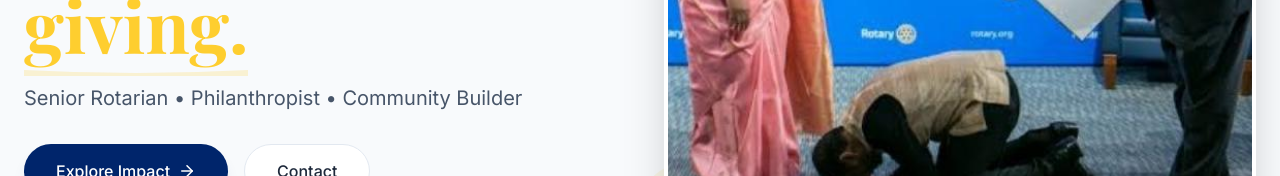
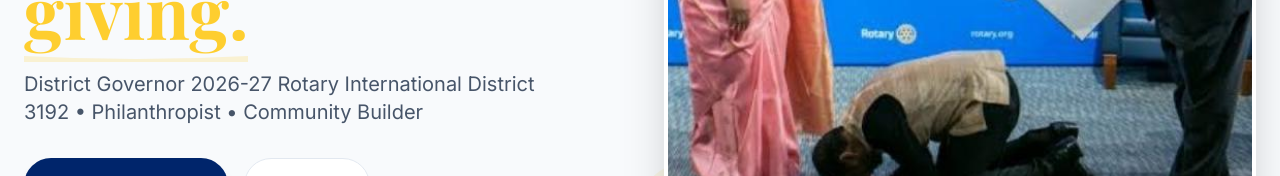
Before and after one commit to ravishankardakoju/ravishankardakoju, a Next.js app: page / in a window 1280 px wide. Shown: the part 464-640 px from the top of the page. Built offline with nearby package versions, Linux system fonts and the light colour scheme; no server answers; a web font is replaced by a local one.

Commit message:
Update site.ts

```diff
--- a/content/site.ts
+++ b/content/site.ts
@@ -48,7 +48,7 @@ export const siteConfig: SiteConfig = {
     displayName: "Ravishankar Dakoju",
     seoAlternateNames: ["Ravishankar Dokuju"],
     location: "Bengaluru, India",
-    roles: ["Senior Rotarian", "Philanthropist", "Community Builder"],
+    roles: ["District Governor 2026-27 Rotary International District 3192", "Philanthropist", "Community Builder"],
     shortBio: "A life dedicated to service, from humble beginnings to one of the largest individual contributions in Rotary Foundation history.",
     longBio: `Ravishankar Dakoju's life is a testament to resilience and the transformative power of giving. Born into a family that faced significant hardship, he started working young—delivering milk at dawn before school—to support his mother, who raised seven children with unwavering dignity.
 
```
